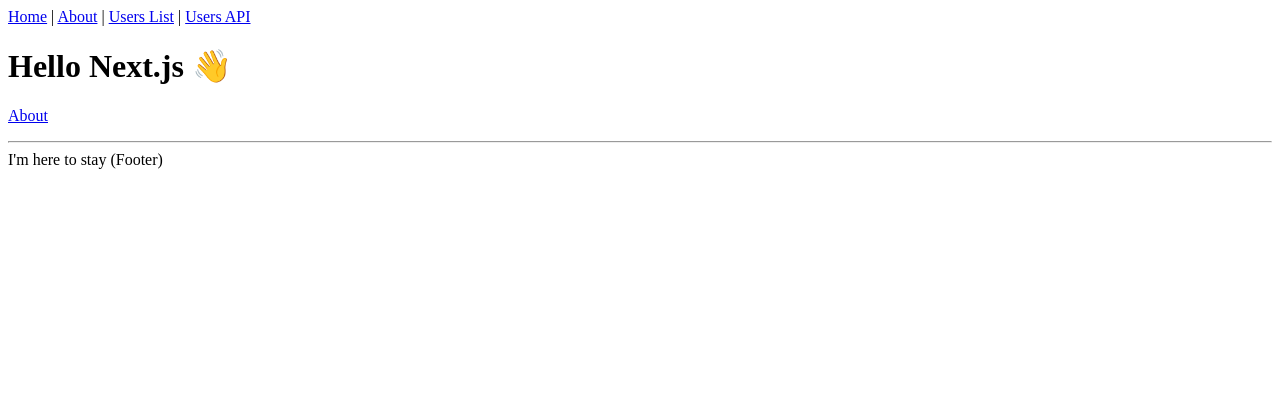
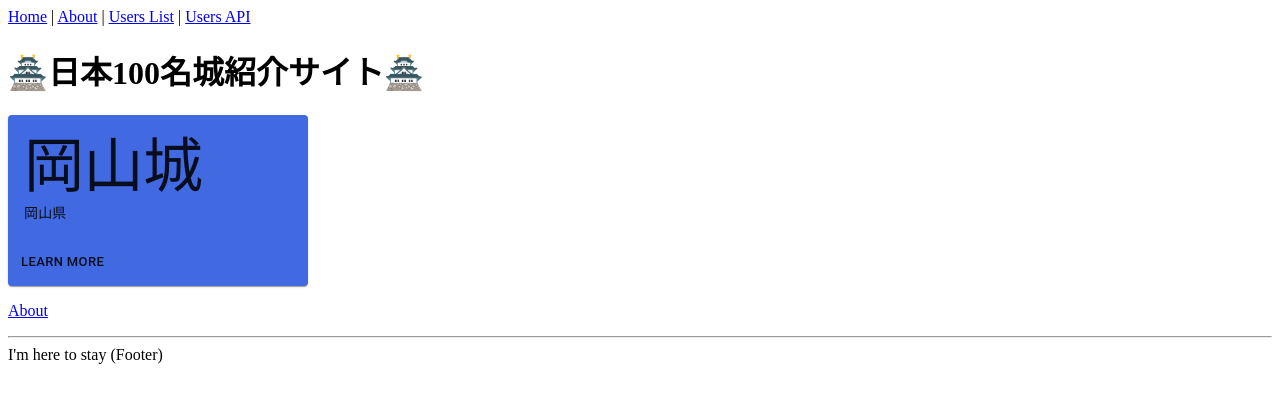
Before and after one commit to y-moriwake/japanese-100-castles-frontend, a Next.js app: page / in a window 1280 px wide. Shown: the top 402 px of the page. Built offline with nearby package versions, Linux system fonts and the light colour scheme.

Commit message:
[add] マテリアルカード試しに作成

```diff
--- /dev/null
+++ b/components/Card.tsx
@@ -0,0 +1,44 @@
+import React from 'react';
+import { makeStyles } from '@material-ui/core/styles';
+import Card from '@material-ui/core/Card';
+import CardActions from '@material-ui/core/CardActions';
+import CardContent from '@material-ui/core/CardContent';
+import Button from '@material-ui/core/Button';
+import Typography from '@material-ui/core/Typography';
+
+const useStyles = makeStyles({
+  root: {
+    minWidth: 50,
+    maxWidth: 300,
+    backgroundColor: "#4169e1",
+  },
+  title: {
+    fontSize: 15,
+  },
+  pos: {
+    marginBottom: 12,
+  },
+});
+
+const SimpleCard = () => {
+  const classes = useStyles();
+
+  return (
+    <Card className={classes.root}>
+      <CardContent>
+        <Typography variant="h2" component="h2">
+          岡山城
+        </Typography>
+        <Typography variant="body2" component="p">
+          岡山県
+          <br />
+        </Typography>
+      </CardContent>
+      <CardActions>
+        <Button size="small">Learn More</Button>
+      </CardActions>
+    </Card>
+  );
+}
+
+export default SimpleCard;
--- a/package.json
+++ b/package.json
@@ -8,6 +8,7 @@
     "type-check": "tsc"
   },
   "dependencies": {
+    "@material-ui/core": "^4.11.2",
     "next": "latest",
     "react": "^16.12.0",
     "react-dom": "^16.12.0"
--- a/pages/index.tsx
+++ b/pages/index.tsx
@@ -1,9 +1,13 @@
 import Link from 'next/link'
 import Layout from '../components/Layout'
+import SimpleCard from '../components/Card'
 
 const IndexPage = () => (
   <Layout title="Home | Next.js + TypeScript Example">
-    <h1>Hello Next.js 👋</h1>
+    <h1>🏯日本100名城紹介サイト🏯</h1>
+    <p>
+      <SimpleCard/>
+    </p>
     <p>
       <Link href="/about">
         <a>About</a>
```
Also changed, not shown: 2 other files (tests, documents, lock files or other folders).
